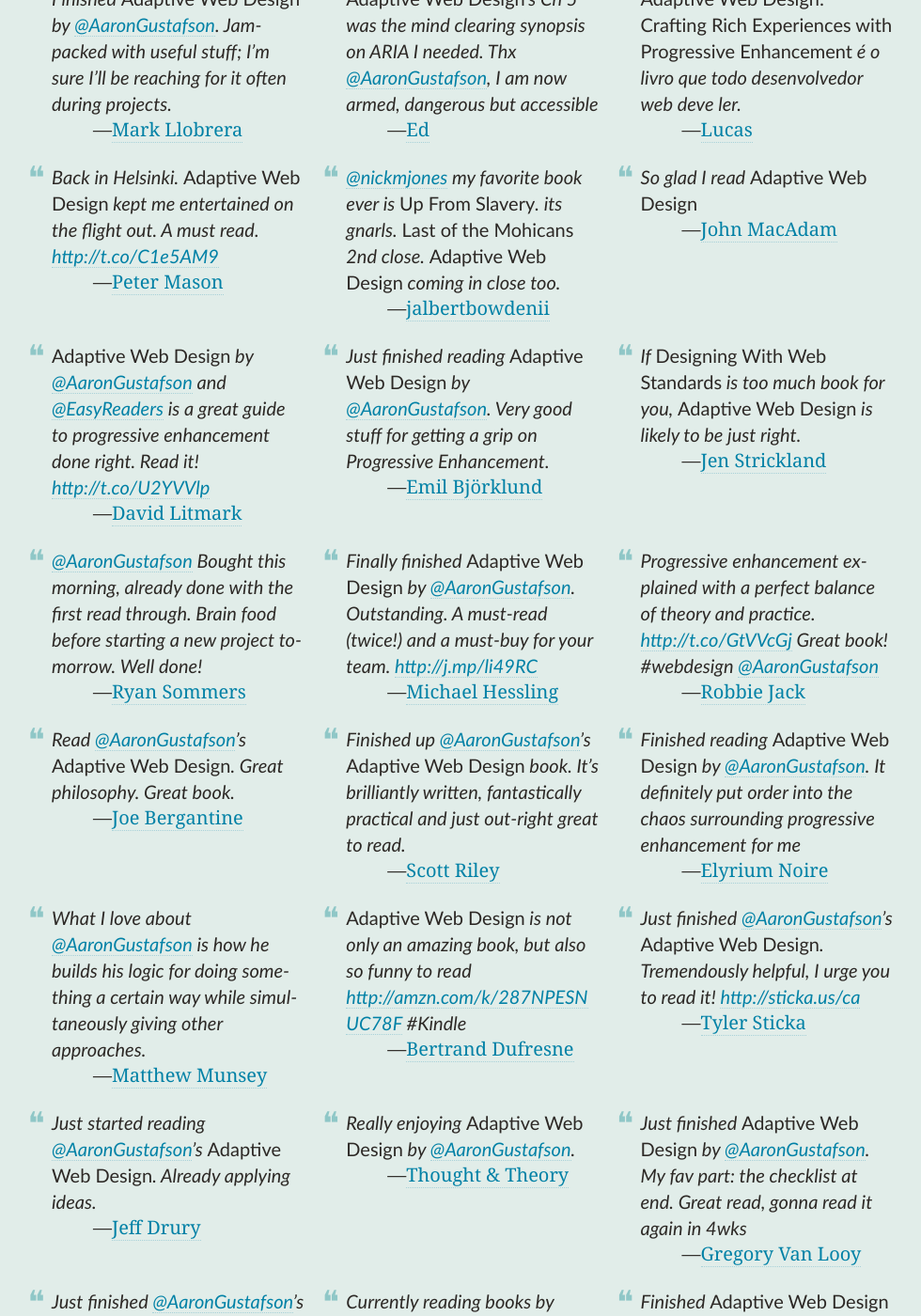
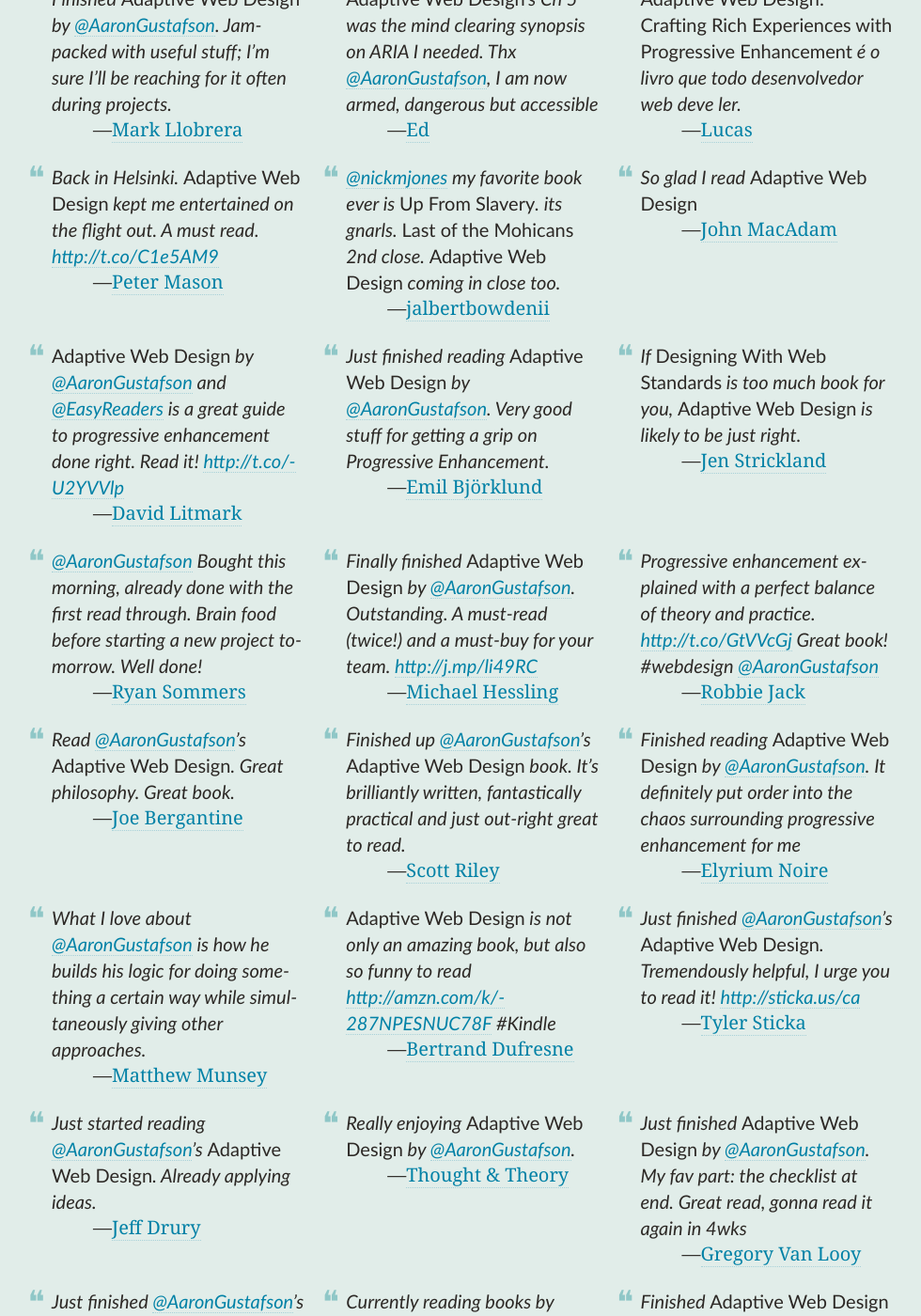
Before and after one commit to aarongustafson/adaptivewebdesign.info, a Jekyll site: the page built from 1st-edition/reviews.html, in a window 1280 px wide and 1400 px high, scrolled down 5143 px. Shown: the whole window at 94% size, without its empty margins (127-1107 px from the left). Built offline with Jekyll 4.4.1, drawn with Linux system fonts in a browser that asks for light colours.

Commit message:
switching hyphenation technique

```diff
--- a/_sass/helpers/_placeholders.scss
+++ b/_sass/helpers/_placeholders.scss
@@ -39,8 +39,6 @@
 @include breakup-create-placeholder( contain-words ) {
     overflow-wrap: break-word;
     word-wrap: break-word;
-    word-break: break-all;
-    word-break: break-word; /* Safari only */
        -moz-hyphens: auto;
         -ms-hyphens: auto;
     -webkit-hyphens: auto;
```
Also changed, not shown: _data/tweets-1st-edition.yml (+6 -6 lines), 3 other files.
